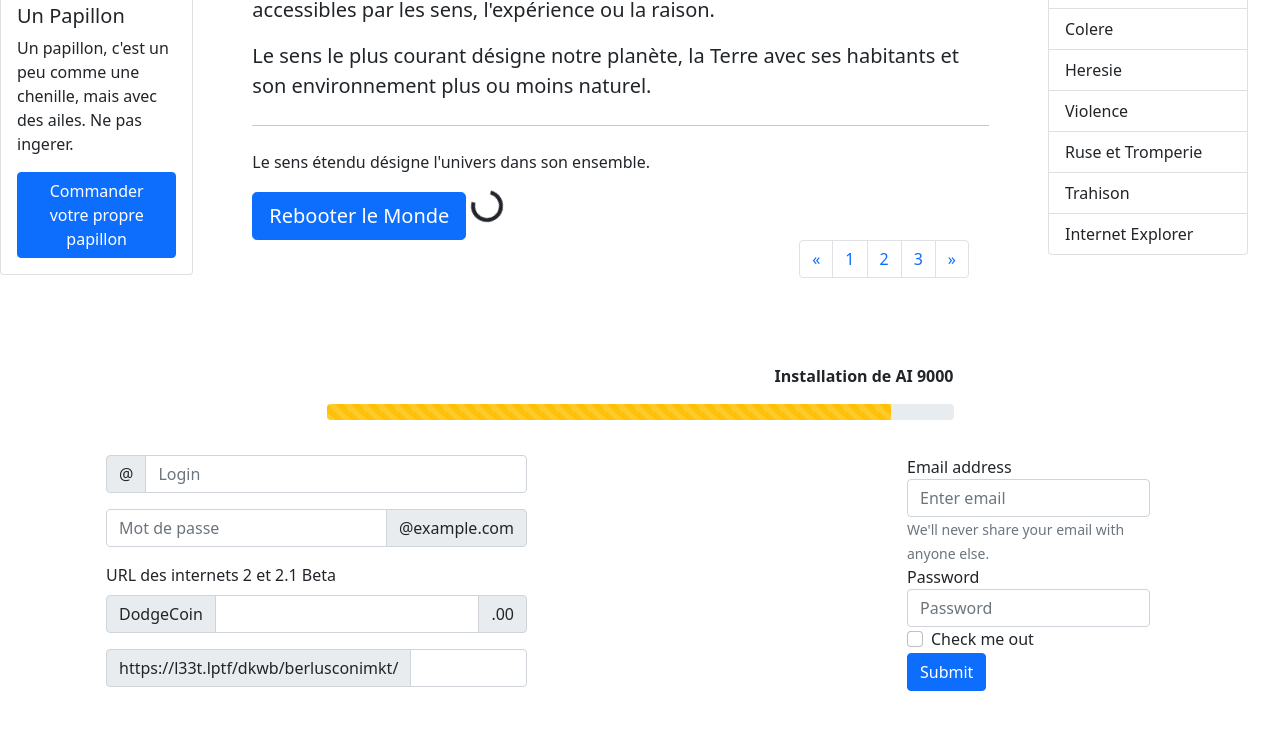
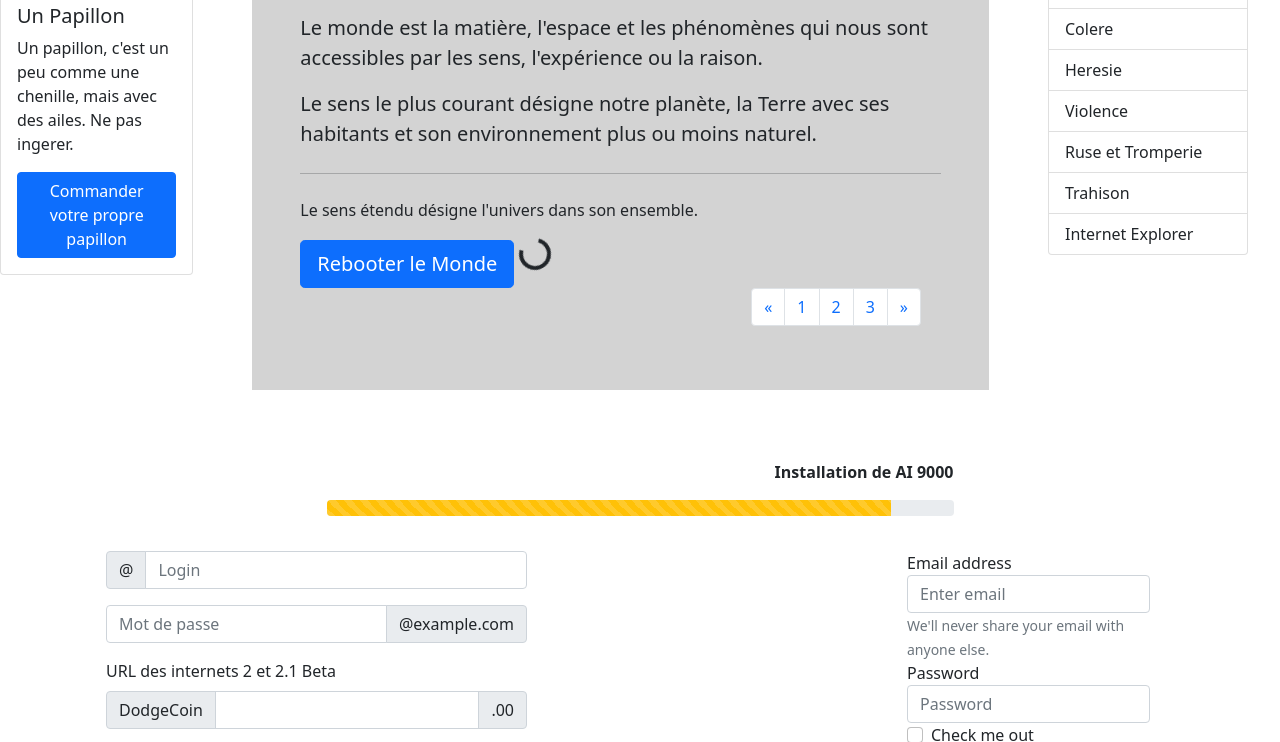
Before and after one commit to Hugo-Moreskh/runtrackJs, a plain HTML site: page Jour 6/Job 1/index.html in a window 1280 px wide. Shown: the part 268-1010 px from the top of the page. Drawn offline with nearby package versions, Linux system fonts and the light colour scheme; a script that the page names is missing.

Commit message:
modif job1

```diff
--- a/Jour 6/Job 1/index.html
+++ b/Jour 6/Job 1/index.html
@@ -78,7 +78,7 @@
         </div>
       </div>
       <div class="col-md-7 col-sm-12">
-        <div class="jumbotron">
+        <div class="jumbotron p-5">
           <h1 class="display-4">Bonjour, monde!</h1>
           <p class="lead">Il existe plusieurs visions du terme:</p>
           <p class="lead">
@@ -98,7 +98,6 @@
           <div class="spinner-border ml-2" role="status">
             <span class="visually-hidden">Loading...</span>
           </div>
-        </div>
           <nav aria-label="Page navigation example">
             <ul class="pagination">
               <li class="page-item">
@@ -116,6 +115,8 @@
               </li>
             </ul>
           </nav>
+        </div>
+
       </div>
 
       <!-- Placez la troisième colonne à droite des deux premières colonnes -->
--- a/Jour 6/Job 1/style.css
+++ b/Jour 6/Job 1/style.css
@@ -21,3 +21,6 @@ ul.list-group {
 footer {
   height: 400px;
 }
+.jumbotron {
+  background-color: lightgrey;
+}
```
Lines whose indentation alone changed are shown as unchanged.
